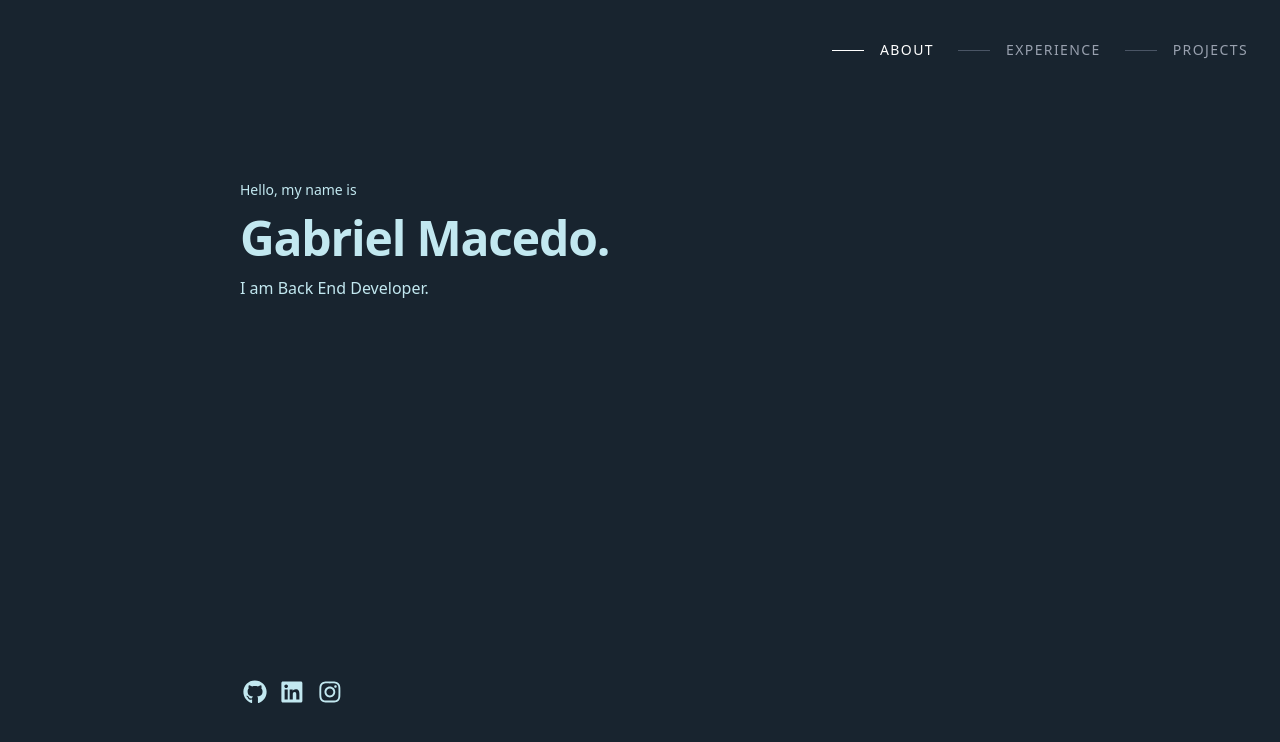
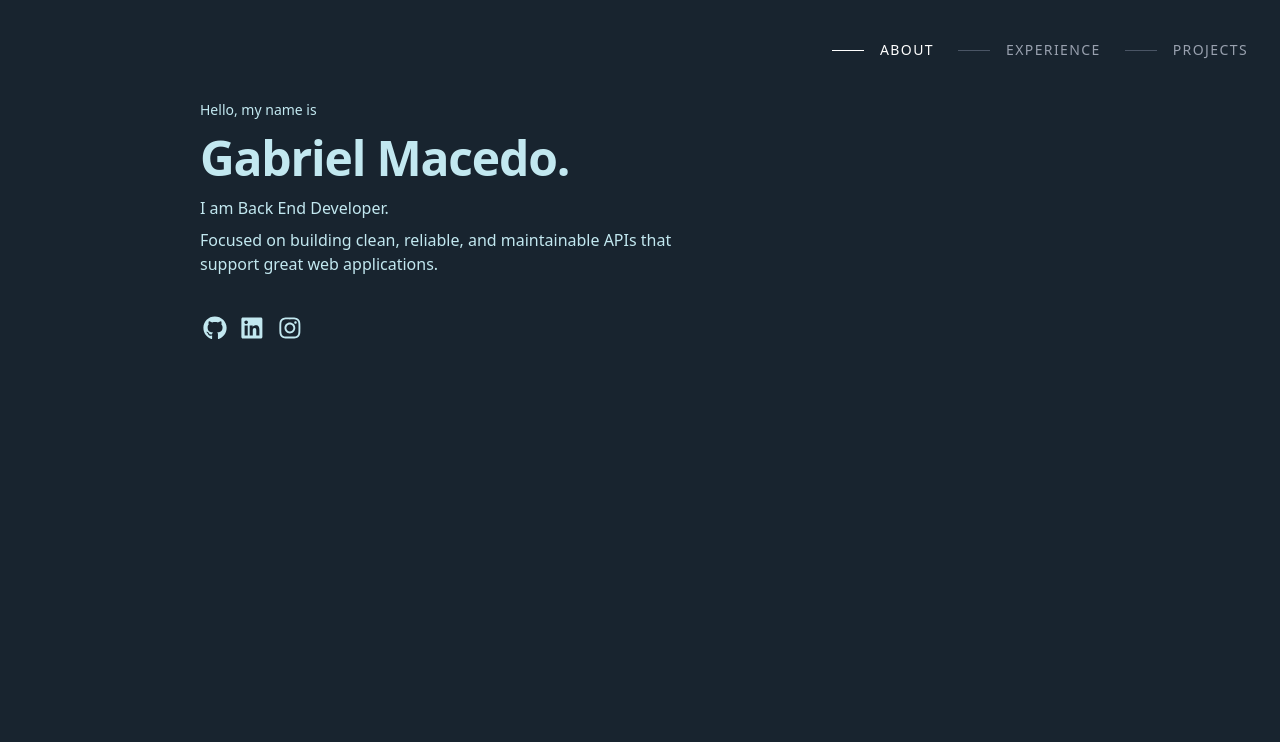
Before and after one commit to gabriel-m-gomes/gabriel-m-gomes.github.io-, a React (Vite) app: page / in a window 1280 px wide. Shown: the top 742 px of the page. Built offline with nearby package versions, Linux system fonts and the light colour scheme.

Commit message:
updating hero and contact

```diff
--- a/src/sections/Contact.jsx
+++ b/src/sections/Contact.jsx
@@ -4,7 +4,7 @@
 
 const Contact = () => {
   return (
-    <ul className=" text-[#c2e8f0] flex gap-2 px-60 py-75">
+    <ul className=" text-[#c2e8f0] flex gap-2 px-50 py-10">
       <li>
         <a
           href="https://github.com/gabriel-m-gomes"
--- a/src/sections/Hero.jsx
+++ b/src/sections/Hero.jsx
@@ -1,6 +1,6 @@
 const Hero = () => {
   return (
-    <div className=" text-[#c2e8f0] px-60 py-20">
+    <div className=" text-[#c2e8f0] px-50">
       <div className="space-y-2">
         <p className="font-medium font-sans text-sm">Hello, my name is</p>
         <h1 className="text-5xl font-bold tracking-tight leading-tight font-sans">
@@ -9,6 +9,11 @@
         <h2 className="text-1xl font-medium font-sans">
           I am Back End Developer.
         </h2>
+        <h3 className="text-1xl font-medium font-sans">
+          Focused on building clean, reliable, and maintainable APIs that
+          <br />
+          support great web applications.
+        </h3>
       </div>
     </div>
   );
```
